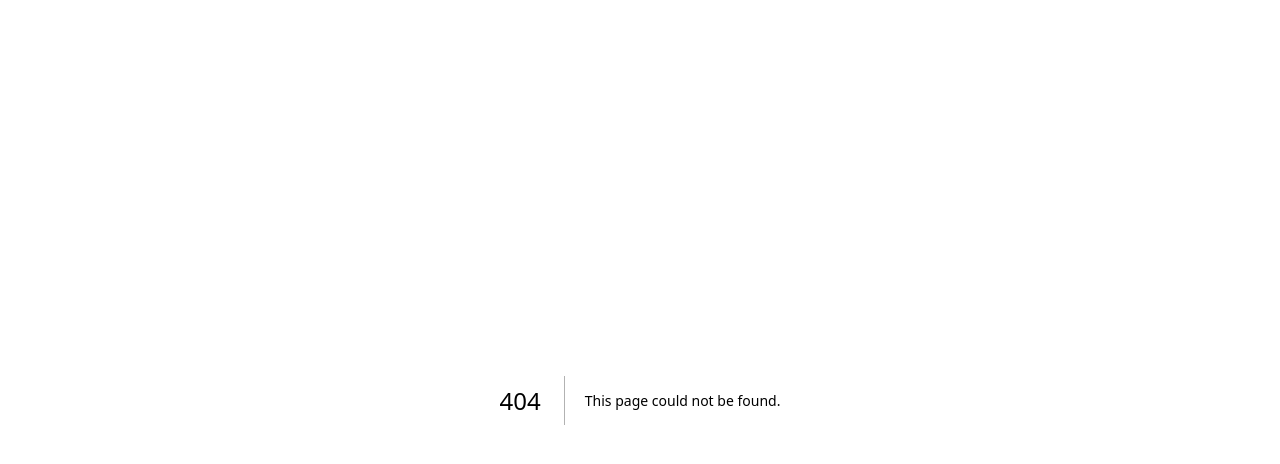
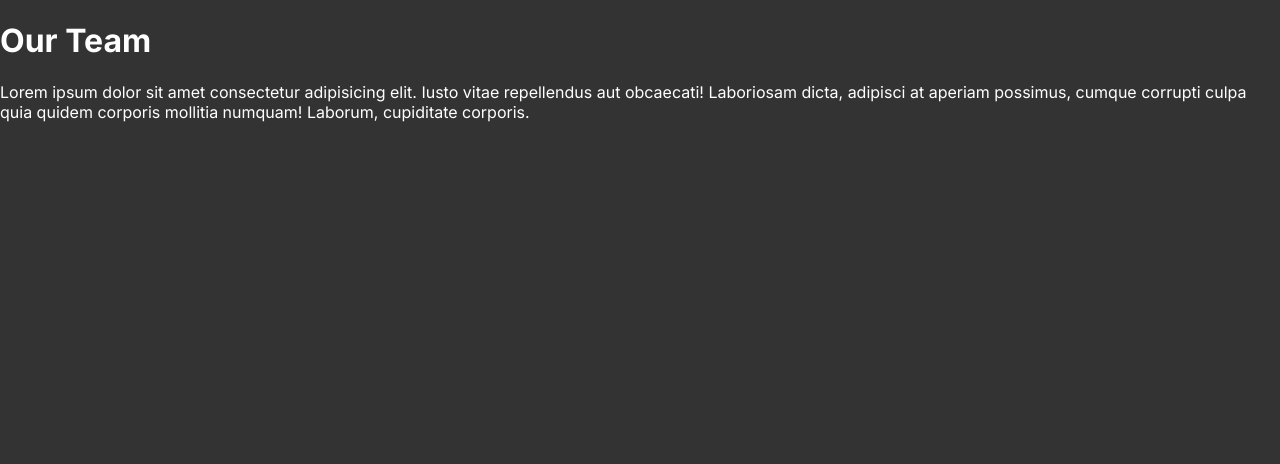
Before and after one commit to ethansalonga/ethans-github, a Next.js app: page /about/team in a window 1280 px wide. Before the commit this address had no page. Shown: the top 464 px of the page. Built offline with nearby package versions, Linux system fonts and the light colour scheme.

Commit message:
add team nested route

```diff
--- /dev/null
+++ b/app/about/team/page.jsx
@@ -0,0 +1,17 @@
+import React from "react"
+
+const TeamPage = () => {
+  return (
+    <div>
+      <h1>Our Team</h1>
+      <p>
+        Lorem ipsum dolor sit amet consectetur adipisicing elit. Iusto vitae
+        repellendus aut obcaecati! Laboriosam dicta, adipisci at aperiam
+        possimus, cumque corrupti culpa quia quidem corporis mollitia numquam!
+        Laborum, cupiditate corporis.
+      </p>
+    </div>
+  )
+}
+
+export default TeamPage
```
